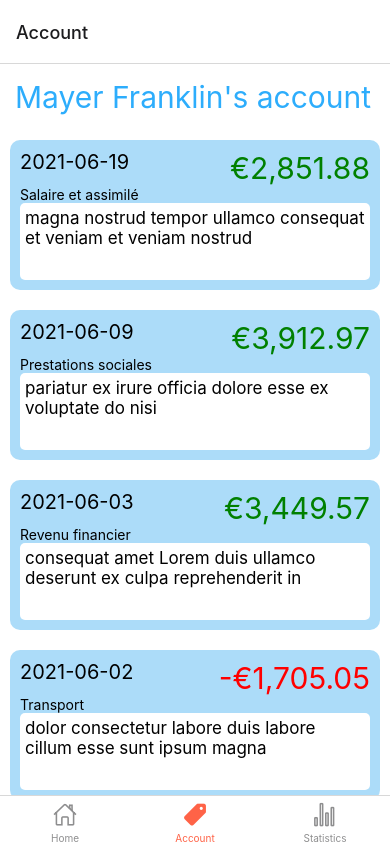
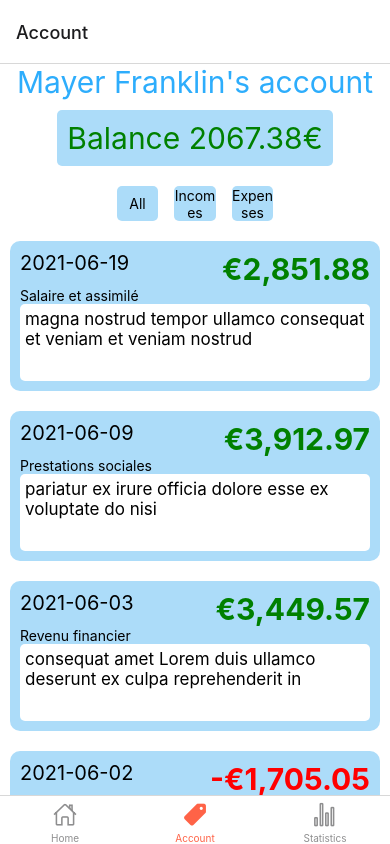
Before and after one commit to lalib19/bare-banking-project, a React Native app: screen /Account in a window 390 px wide. Built offline with nearby package versions, Linux system fonts and the light colour scheme.

Commit message:
pre realm cli push

```diff
--- a/App.tsx
+++ b/App.tsx
@@ -16,6 +16,7 @@ export type RouteParams = {
   SpendingRegister: undefined;
   TestForm: undefined;
 };
+
 
 const Stack = createNativeStackNavigator<RouteParams>();
 
--- a/Screens/Account.tsx
+++ b/Screens/Account.tsx
@@ -1,6 +1,13 @@
-import {FlatList, StyleSheet, Text, View} from 'react-native';
-import React from 'react';
-import {transactions} from './Home';
+import {
+  Button,
+  FlatList,
+  StyleSheet,
+  Text,
+  TouchableOpacity,
+  View,
+} from 'react-native';
+import React, {useState} from 'react';
+import { balance, transactions} from './Home';
 
 const data = require('../data.json');
 const user = data[0];
@@ -12,7 +19,14 @@ const renderList = ({item}: any) => {
       <View style={styles.transaction}>
         <View style={styles.transactionHeader}>
           <Text style={{fontSize: 20}}>{item.date.split('T')[0]}</Text>
-          <Text style={[item.hasOwnProperty('_id_income') ? styles.income : styles.expense]}>{toto + item.amount}</Text>
+          <Text
+            style={[
+              item.hasOwnProperty('_id_income')
+                ? styles.income
+                : styles.expense,
+            ]}>
+            {toto + item.amount}
+          </Text>
         </View>
         <Text>{item.category}</Text>
         <View style={styles.comments}>
@@ -23,12 +37,46 @@ const renderList = ({item}: any) => {
   );
 };
 
+
 const Account = () => {
+  const [filter, setFilter] = useState('All');
+
+  let filteredTransactions
+  if(filter === "All") {
+    filteredTransactions = transactions
+  } else if (filter === "Incomes") {
+    filteredTransactions = user.incomes
+  } else {
+    filteredTransactions = user.expenses
+  }
+
   return (
     <View style={styles.container}>
-      {/* <Text>yooo</Text> */}
       <Text style={styles.user}>{user.user}'s account</Text>
-      <FlatList data={transactions} renderItem={renderList} />
+      <Text style={styles.balance}>Balance {balance.toFixed(2)}€</Text>
+      <View
+        style={{
+          flexDirection: 'row',
+          justifyContent: 'space-between',
+          margin: 5,
+        }}>
+        <TouchableOpacity
+          style={styles.filters}
+          onPress={() => setFilter('All')}>
+          <Text style={{textAlign: 'center'}}>All</Text>
+        </TouchableOpacity>
+        <TouchableOpacity
+          style={styles.filters}
+          onPress={() => setFilter('Incomes')}>
+          <Text style={{textAlign: 'center'}}>Incomes</Text>
+        </TouchableOpacity>
+        <TouchableOpacity
+          style={styles.filters}
+          onPress={() => setFilter('Expenses')}>
+          <Text style={{textAlign: 'center'}}>Expenses</Text>
+        </TouchableOpacity>
+      </View>
+      <FlatList data={filteredTransactions} renderItem={renderList} />
     </View>
   );
 };
@@ -38,15 +86,33 @@ export default Account;
 const styles = StyleSheet.create({
   container: {
     flex: 1,
-    backgroundColor: "white"
+    backgroundColor: 'white',
+    alignItems: 'center',
   },
   flatlist: {
     flex: 1,
   },
   user: {
     fontSize: 30,
-    margin: 15,
-    color: "#2dadfc"
+    marginBottom: 10,
+    color: '#2dadfc',
+  },
+  filters: {
+    width: '25%',
+    height: 35,
+    margin: 5,
+    backgroundColor: '#acdcf9',
+    borderRadius: 5,
+    justifyContent: 'center',
+  },
+  balance: {
+    fontSize: 30,
+    color: 'green',
+    backgroundColor: '#acdcf9',
+    borderRadius: 5,
+    padding: 10,
+    elevation: 5,
+    marginBottom: 10,
   },
   transaction: {
     backgroundColor: '#acdcf9',
@@ -54,6 +120,7 @@ const styles = StyleSheet.create({
     padding: 10,
     borderRadius: 10,
     height: 150,
+    elevation: 5,
   },
   comments: {
     flex: 1,
@@ -62,16 +129,17 @@ const styles = StyleSheet.create({
     padding: 5,
   },
   transactionHeader: {
-    flexDirection: "row",
-    justifyContent: "space-between",
-
+    flexDirection: 'row',
+    justifyContent: 'space-between',
   },
   expense: {
-    color: "red",
-    fontSize: 30
+    color: 'red',
+    fontSize: 30,
+    fontWeight: 'bold',
   },
   income: {
-    color: "green",
-    fontSize: 30
-  }
+    color: 'green',
+    fontSize: 30,
+    fontWeight: 'bold',
+  },
 });
--- a/Screens/Home.tsx
+++ b/Screens/Home.tsx
@@ -30,8 +30,6 @@ const renderItem = ({item}: any) => {
   );
 };
 
-const Home: React.FC<NavProps> = ({navigation}) => {
-  const renderBalance = () => {
 let income = user.incomes.reduce(
   (pV: number, cV: {amount: string}) =>
     pV + parseFloat(cV.amount.replace(/[^\d.-]/g, '')),
@@ -43,7 +41,8 @@ const Home: React.FC<NavProps> = ({navigation}) => {
   0,
 );
 
-    let balance = income - expense;
+export let balance = income - expense;
+const renderBalance = () => {
   return (
     <View style={styles.title}>
       <Text style={{fontSize: 35, textAlign: 'center'}}>
@@ -52,7 +51,7 @@ const Home: React.FC<NavProps> = ({navigation}) => {
     </View>
   );
 };
-
+const Home: React.FC<NavProps> = ({navigation}) => {
   return (
     <View style={styles.container}>
       <View style={styles.subcontainer}>
--- a/Screens/Statistics.tsx
+++ b/Screens/Statistics.tsx
@@ -1,15 +1,89 @@
 /* eslint-disable @typescript-eslint/no-unused-vars */
 import {StyleSheet, Text, View} from 'react-native';
 import React from 'react';
+import {BarChart} from 'react-native-chart-kit';
+
+// interface Expenses {
+//   date?: string;
+//   amount?: string;
+//   category?: string;
+//   comments?: string;
+//   _id_expense?: string;
+// }
+
+const data = require('../data.json');
+const user = data[0];
+const expenses = user.expenses.map((el: { amount: string; }) =>
+  parseFloat(el.amount.replace(/[^\d.-]/g, '')),
+);
+
+// const monthlyExpenses = user.expenses.reduce( (pV, cV) => {
+//   if(parseInt(cV.date.split('T')[1]) === parseInt(pV.date.split('T')[1])){
+//     pV + parseFloat(cV.amount.replace(/[^\d.-]/g, ''))
+//   }
+// }, parseFloat(user.expenses[0].amount.replace(/[^\d.-]/g, '')))
+
+const graphData = {
+  labels: ['Apr', 'May', 'June'],
+  datasets: [
+    {
+      data: expenses,
+      // data: [20, 45, 28, 80, 99, 43]
+    },
+  ],
+};
 
 const Statistics = () => {
   return (
-    <View>
+    <View style={styles.container}>
       <Text>Statistics</Text>
+      <View style={styles.graph}>
+        <BarChart
+          data={graphData}
+          width={350}
+          height={220}
+          // showBarTops={false}
+          yAxisSuffix="€"
+          fromZero={true}
+          chartConfig={{
+            // withInnerLines={true}
+            // backgroundColor: '#e26a00',
+            barPercentage: 0.5,
+            // barRadius: 40,
+            backgroundGradientFrom: 'tomato',
+            backgroundGradientTo: 'tomato',
+            // decimalPlaces: 2, // optional, defaults to 2dp
+            color: (opacity = 1) => `rgba(255,255,255, ${opacity})`,
+            // labelColor: (opacity = 1) => `rgba(255, 255, 255, ${opacity})`,
+            // style: {
+            //   borderRadius: 16,
+            // },
+            // propsForDots: {
+            //   r: '6',
+            //   strokeWidth: '2',
+            //   stroke: '#ffa726',
+            // },
+          }}
+          verticalLabelRotation={0}
+        />
+      </View>
     </View>
   );
 };
 
 export default Statistics;
 
-const styles = StyleSheet.create({});
+const styles = StyleSheet.create({
+  container: {
+    flex: 1,
+    justifyContent: 'center',
+    alignItems: 'center',
+  },
+  graph: {
+    elevation: 5,
+    borderRadius: 10,
+    padding: 15,
+    backgroundColor: "tomato",
+    // width: "80%"
+  },
+});
--- a/package.json
+++ b/package.json
@@ -19,10 +19,13 @@
     "ionicons": "^6.0.2",
     "react": "17.0.2",
     "react-native": "0.68.2",
+    "react-native-chart-kit": "^6.12.0",
     "react-native-modal-datetime-picker": "^13.1.2",
     "react-native-safe-area-context": "^4.3.1",
     "react-native-screens": "^3.13.1",
+    "react-native-svg": "^12.3.0",
     "react-native-vector-icons": "^9.1.0",
+    "realm": "^10.19.2",
     "yup": "^0.32.11"
   },
   "devDependencies": {
```
Also changed, not shown: Schemas/Schemas.tsx (added, +20 -0 lines), 1 other file (tests, documents, lock files or other folders). Lines whose indentation alone changed are shown as unchanged.
